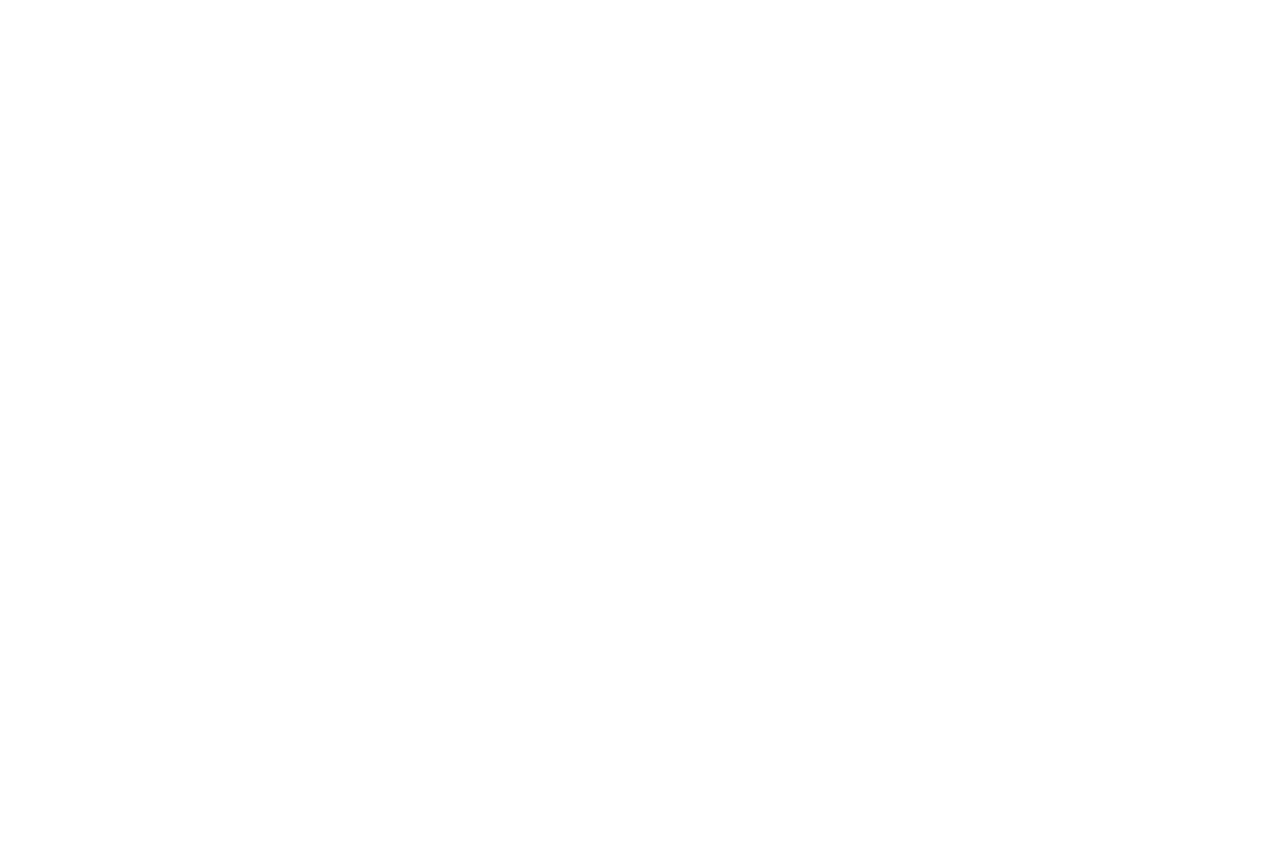
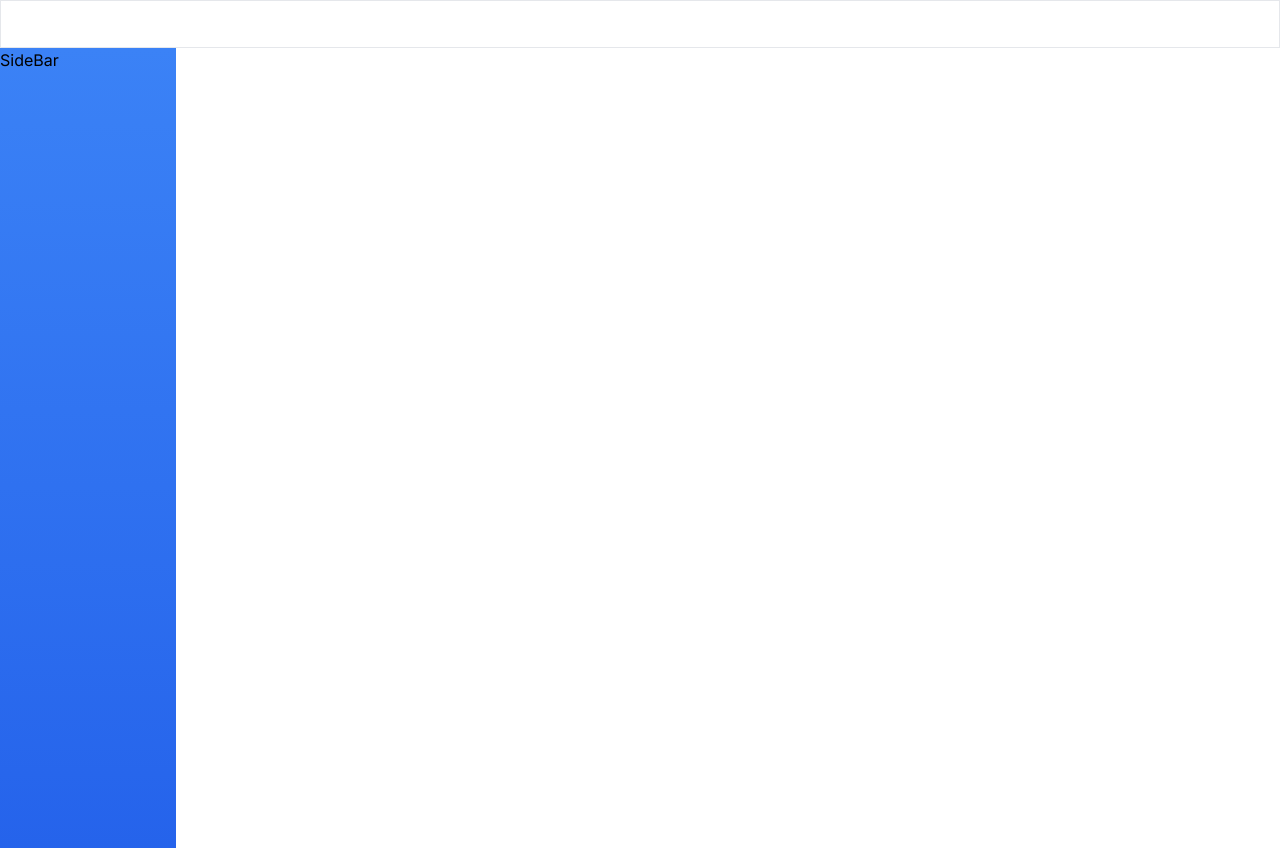
Before and after one commit to THINUX-Official/Dataintimate, a Next.js app: page / in a window 1280 px wide. Before the commit the page ends 800 px from the top, so only its background shows below. Built offline with nearby package versions, Linux system fonts and the light colour scheme.

Commit message:
Add tailwind CSS.

```diff
--- a/src/app/globals.css
+++ b/src/app/globals.css
@@ -1,33 +1,3 @@
 @tailwind base;
 @tailwind components;
 @tailwind utilities;
-
-:root {
-  --foreground-rgb: 0, 0, 0;
-  --background-start-rgb: 214, 219, 220;
-  --background-end-rgb: 255, 255, 255;
-}
-
-@media (prefers-color-scheme: dark) {
-  :root {
-    --foreground-rgb: 255, 255, 255;
-    --background-start-rgb: 0, 0, 0;
-    --background-end-rgb: 0, 0, 0;
-  }
-}
-
-body {
-  /*color: rgb(var(--foreground-rgb));
-  background: linear-gradient(
-      to bottom,
-      transparent,
-      rgb(var(--background-end-rgb))
-    )
-    rgb(var(--background-start-rgb));*/
-}
-
-@layer utilities {
-  .text-balance {
-    /*text-wrap: balance;*/
-  }
-}
--- a/src/app/page.tsx
+++ b/src/app/page.tsx
@@ -1,10 +1,15 @@
 import Image from "next/image";
+import {SideBar} from "@/view/common/SideBar/SideBar";
+import 'tailwindcss/tailwind.css'
+import {NavBar} from "@/view/common/NavBar/NavBar";
+
 
 export default function Home() {
     return (
         <>
             <div>
-
+                <NavBar/>
+                <SideBar/>
             </div>
         </>
     );
--- /dev/null
+++ b/src/view/common/NavBar/NavBar.tsx
@@ -0,0 +1,9 @@
+export const NavBar = () => {
+    return (
+        <>
+            <div className="w-screen h-12 bg-white border">
+
+            </div>
+        </>
+    );
+};
--- /dev/null
+++ b/src/view/common/SideBar/SideBar.tsx
@@ -0,0 +1,11 @@
+import 'tailwindcss/tailwind.css'
+
+export const SideBar = () => {
+    return (
+        <>
+            <div className="bg-gradient-to-b from-blue-500 to-blue-600 w-44 h-screen border-black">
+                <h1 className="">SideBar</h1>
+            </div>
+        </>
+    );
+};
--- /dev/null
+++ b/tailwind.config.js
@@ -0,0 +1,15 @@
+/** @type {import('tailwindcss').Config} */
+module.exports = {
+    content: [
+        "./app/**/*.{js,ts,jsx,tsx,mdx}",
+        "./pages/**/*.{js,ts,jsx,tsx,mdx}",
+        "./components/**/*.{js,ts,jsx,tsx,mdx}",
+
+        // Or if using `src` directory:
+        "./src/**/*.{js,ts,jsx,tsx,mdx}",
+    ],
+    theme: {
+        extend: {},
+    },
+    plugins: [],
+}
```
Also changed, not shown: package.json (+7 -7 lines), 1 other file (tests, documents, lock files or other folders).
